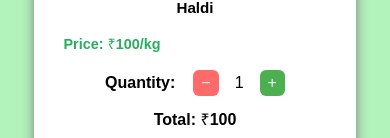
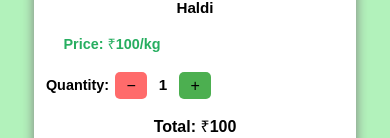
Before and after one commit to desuraj/e-commerce-static, a React (Vite) app: page / in a window 390 px wide. Shown: the part 386-524 px from the top of the page. Built offline with nearby package versions, Linux system fonts and the light colour scheme.

Commit message:
fix quantity issue

```diff
--- a/src/App.css
+++ b/src/App.css
@@ -208,6 +208,28 @@ a:hover {
   cursor: pointer;
 }
 
+/* Mobile-friendly adjustments */
+@media (max-width: 480px) {
+  .quantity-control {
+    justify-content: flex-start;
+    gap: 6px;
+  }
+
+  .qty-btn {
+    font-size: 1rem;
+    min-width: 32px;
+    padding: 0.3rem 0.6rem;
+  }
+
+  .qty-label {
+    font-size: 0.9rem;
+  }
+
+  .qty-number {
+    font-size: 0.95rem;
+  }
+}
+
 /* Animation for smooth appearance */
 @keyframes fadeIn {
   from {
--- a/src/components/ProductCard.css
+++ b/src/components/ProductCard.css
@@ -36,24 +36,28 @@
 
 .quantity-control {
   display: flex;
+  align-items: center;
   justify-content: center;
-  align-items: center;
-  margin: 12px 0;
-  gap: 8px;
+  flex-wrap: wrap; /* Wrap on smaller screens */
+  gap: 8px; /* Space between items */
+  margin: 1rem 0;
 }
 .qty-label {
   font-weight: bold;
-  margin-right: 10px;
+  font-size: 1rem;
+  white-space: nowrap; /* Prevent breaking "Quantity:" */
   color: black;
 }
 
 .qty-btn {
-  padding: 6px 12px;
-  font-size: 18px;
   border: none;
+  padding: 0.4rem 0.8rem;
+  font-size: 1.2rem;
+  border-radius: 5px;
   cursor: pointer;
-  border-radius: 6px;
-  color: #f1f1f1;
+  min-width: 36px;
+  text-align: center;
+  flex-shrink: 0; /* Prevent buttons from shrinking too small */
   transition: background 0.2s ease;
 }
 
@@ -75,8 +79,9 @@
 
 .qty-number {
   color: #000000;
-  font-size: 16px;
-  min-width: 25px;
+  font-size: 1rem;
+  font-weight: bold;
+  min-width: 20px;
   text-align: center;
 }
 
```
